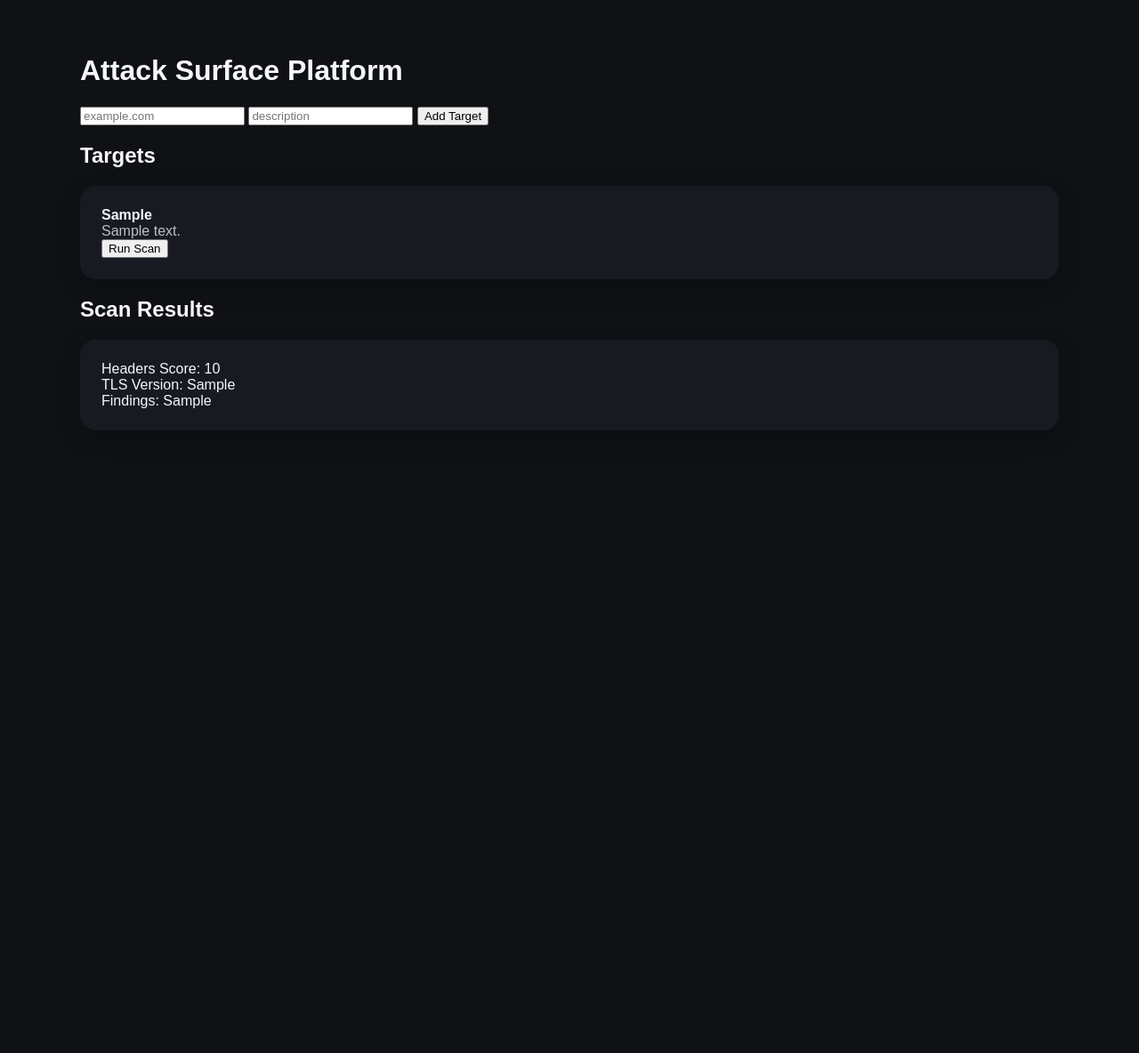
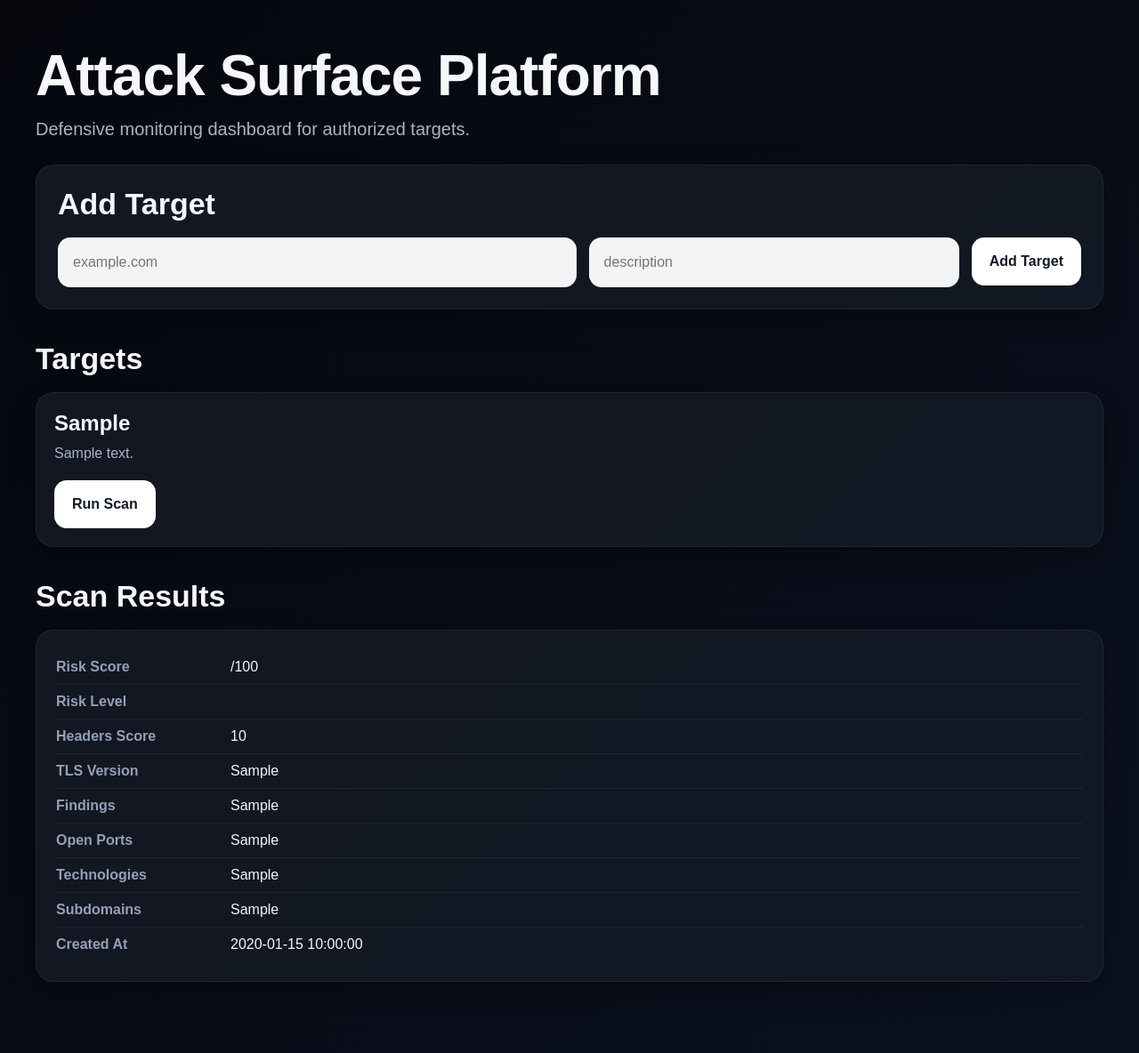
Before and after one commit to xanast/attack-surface-platform, a FastAPI app: page / in a window 1280 px wide. Shown: the whole page at 89% size. Before the commit the page ends 459 px from the top, so only its background shows below. Run offline with FastAPI, Linux system fonts and the light colour scheme; tables that the repository leaves empty hold one stand-in row (values such as "Sample post").

Commit message:
Add structured risk scoring and richer scan results

```diff
--- a/app/static/css/style.css
+++ b/app/static/css/style.css
@@ -1,54 +1,164 @@
 body {
     margin: 0;
     font-family: Arial, sans-serif;
-    background: #0f1115;
+    background: linear-gradient(135deg, #05070d, #0b1120);
     color: #f5f7fa;
 }
 
 .container {
-    max-width: 1100px;
+    max-width: 1200px;
     margin: 0 auto;
-    padding: 40px 20px;
+    padding: 48px 24px 80px;
 }
 
-.hero-card,
-.stat-card {
-    background: #171a21;
-    border-radius: 18px;
-    box-shadow: 0 8px 24px rgba(0, 0, 0, 0.25);
+.page-header {
+    margin-bottom: 28px;
 }
 
-.hero-card {
-    padding: 32px;
+.page-header h1 {
+    margin: 0;
+    font-size: 64px;
+    font-weight: 800;
+    letter-spacing: -1px;
 }
 
-.hero-card h1 {
-    margin-top: 0;
-    font-size: 40px;
+.subtitle {
+    margin-top: 12px;
+    color: #aab4c5;
+    font-size: 20px;
 }
 
-.hero-card p {
-    color: #b8c0cc;
-    font-size: 18px;
+.panel,
+.dashboard-card,
+.result-card,
+.empty-state {
+    background: rgba(20, 25, 36, 0.92);
+    border: 1px solid rgba(255, 255, 255, 0.06);
+    border-radius: 20px;
+    box-shadow: 0 12px 30px rgba(0, 0, 0, 0.28);
 }
 
-.stats-grid {
-    display: grid;
-    grid-template-columns: repeat(3, 1fr);
-    gap: 18px;
-    margin-top: 28px;
+.panel {
+    padding: 24px;
+    margin-bottom: 36px;
 }
 
-.stat-card {
-    padding: 24px;
+.panel h2,
+.section-header h2 {
+    margin: 0 0 18px 0;
+    font-size: 34px;
 }
 
-.stat-card h2 {
-    margin: 0 0 8px 0;
-    font-size: 32px;
+.target-form {
+    display: grid;
+    grid-template-columns: 1.4fr 1fr auto;
+    gap: 14px;
 }
 
-.stat-card p {
-    margin: 0;
-    color: #b8c0cc;
+.target-form input {
+    height: 54px;
+    border: 1px solid rgba(255, 255, 255, 0.08);
+    border-radius: 14px;
+    background: #f3f4f6;
+    padding: 0 16px;
+    font-size: 16px;
+    outline: none;
 }
+
+.target-form button,
+.scan-btn {
+    height: 54px;
+    border: none;
+    border-radius: 14px;
+    padding: 0 20px;
+    font-size: 16px;
+    font-weight: 700;
+    cursor: pointer;
+    background: #ffffff;
+    color: #111827;
+    transition: transform 0.15s ease, opacity 0.15s ease;
+}
+
+.target-form button:hover,
+.scan-btn:hover {
+    transform: translateY(-1px);
+    opacity: 0.95;
+}
+
+.section-header {
+    margin: 18px 0 18px;
+}
+
+.card-grid {
+    display: grid;
+    grid-template-columns: repeat(auto-fit, minmax(280px, 1fr));
+    gap: 18px;
+    margin-bottom: 36px;
+}
+
+.dashboard-card {
+    padding: 20px;
+}
+
+.card-top h3 {
+    margin: 0 0 8px 0;
+    font-size: 24px;
+}
+
+.muted {
+    margin: 0 0 18px 0;
+    color: #aab4c5;
+    line-height: 1.5;
+}
+
+.results-list {
+    display: grid;
+    gap: 18px;
+}
+
+.result-card {
+    padding: 22px;
+}
+
+.result-row {
+    display: grid;
+    grid-template-columns: 180px 1fr;
+    gap: 16px;
+    padding: 10px 0;
+    border-bottom: 1px solid rgba(255, 255, 255, 0.05);
+}
+
+.result-row:last-child {
+    border-bottom: none;
+}
+
+.label {
+    color: #93a0b5;
+    font-weight: 700;
+}
+
+.value {
+    color: #f5f7fa;
+    word-break: break-word;
+}
+
+.empty-state {
+    padding: 24px;
+    color: #aab4c5;
+    margin-bottom: 30px;
+}
+
+@media (max-width: 900px) {
+    .page-header h1 {
+        font-size: 44px;
+    }
+
+    .target-form {
+        grid-template-columns: 1fr;
+    }
+
+    .result-row {
+        grid-template-columns: 1fr;
+        gap: 8px;
+    }
+}
--- a/app/templates/index.html
+++ b/app/templates/index.html
@@ -2,58 +2,109 @@
 
 {% block content %}
 
-<h1>Attack Surface Platform</h1>
-
-<form action="/targets/add" method="post">
-
-<input name="domain" placeholder="example.com" required>
-
-<input name="description" placeholder="description">
-
-<button>Add Target</button>
-
-</form>
-
-
-<h2>Targets</h2>
-
-{% for target in targets %}
-
-<div class="stat-card">
-
-<strong>{{target.domain}}</strong>
-
-<p>{{target.description}}</p>
-
-<form action="/scan/{{target.id}}" method="post">
-
-<button>Run Scan</button>
-
-</form>
-
+<div class="page-header">
+    <h1>Attack Surface Platform</h1>
+    <p class="subtitle">
+        Defensive monitoring dashboard for authorized targets.
+    </p>
 </div>
 
-{% endfor %}
+<div class="panel">
+    <h2>Add Target</h2>
 
-
-<h2>Scan Results</h2>
-
-{% for scan in scans %}
-
-<div class="stat-card">
-
-Headers Score: {{scan.headers_score}}
-
-<br>
-
-TLS Version: {{scan.tls_version}}
-
-<br>
-
-Findings: {{scan.findings}}
-
+    <form action="/targets/add" method="post" class="target-form">
+        <input name="domain" placeholder="example.com" required>
+        <input name="description" placeholder="description">
+        <button type="submit">Add Target</button>
+    </form>
 </div>
 
-{% endfor %}
+<div class="section-header">
+    <h2>Targets</h2>
+</div>
+
+{% if targets %}
+<div class="card-grid">
+    {% for target in targets %}
+    <div class="dashboard-card">
+        <div class="card-top">
+            <div>
+                <h3>{{ target.domain }}</h3>
+                <p class="muted">{{ target.description if target.description else "No description" }}</p>
+            </div>
+        </div>
+
+        <form action="/scan/{{ target.id }}" method="post">
+            <button type="submit" class="scan-btn">Run Scan</button>
+        </form>
+    </div>
+    {% endfor %}
+</div>
+{% else %}
+<div class="empty-state">
+    <p>No targets added yet.</p>
+</div>
+{% endif %}
+
+<div class="section-header">
+    <h2>Scan Results</h2>
+</div>
+
+{% if scans %}
+<div class="results-list">
+    {% for scan in scans %}
+    <div class="result-card">
+        <div class="result-row">
+            <span class="label">Risk Score</span>
+            <span class="value">{{ scan.risk_score }}/100</span>
+        </div>
+
+        <div class="result-row">
+            <span class="label">Risk Level</span>
+            <span class="value">{{ scan.risk_level }}</span>
+        </div>
+
+        <div class="result-row">
+            <span class="label">Headers Score</span>
+            <span class="value">{{ scan.headers_score }}</span>
+        </div>
+
+        <div class="result-row">
+            <span class="label">TLS Version</span>
+            <span class="value">{{ scan.tls_version }}</span>
+        </div>
+
+        <div class="result-row">
+            <span class="label">Findings</span>
+            <span class="value">{{ scan.findings if scan.findings else "None" }}</span>
+        </div>
+
+        <div class="result-row">
+            <span class="label">Open Ports</span>
+            <span class="value">{{ scan.ports if scan.ports else "None" }}</span>
+        </div>
+
+        <div class="result-row">
+            <span class="label">Technologies</span>
+            <span class="value">{{ scan.tech if scan.tech else "Unknown" }}</span>
+        </div>
+
+        <div class="result-row">
+            <span class="label">Subdomains</span>
+            <span class="value">{{ scan.subdomains if scan.subdomains else "None found" }}</span>
+        </div>
+
+        <div class="result-row">
+            <span class="label">Created At</span>
+            <span class="value">{{ scan.created_at }}</span>
+        </div>
+    </div>
+    {% endfor %}
+</div>
+{% else %}
+<div class="empty-state">
+    <p>No scans have been run yet.</p>
+</div>
+{% endif %}
 
 {% endblock %}
```
Also changed, not shown: app/models/scan.py (+9 -0 lines), app/routes/web.py (+14 -10 lines), app/services/recon.py (added, +80 -0 lines), app/services/scanner.py (+119 -31 lines).
